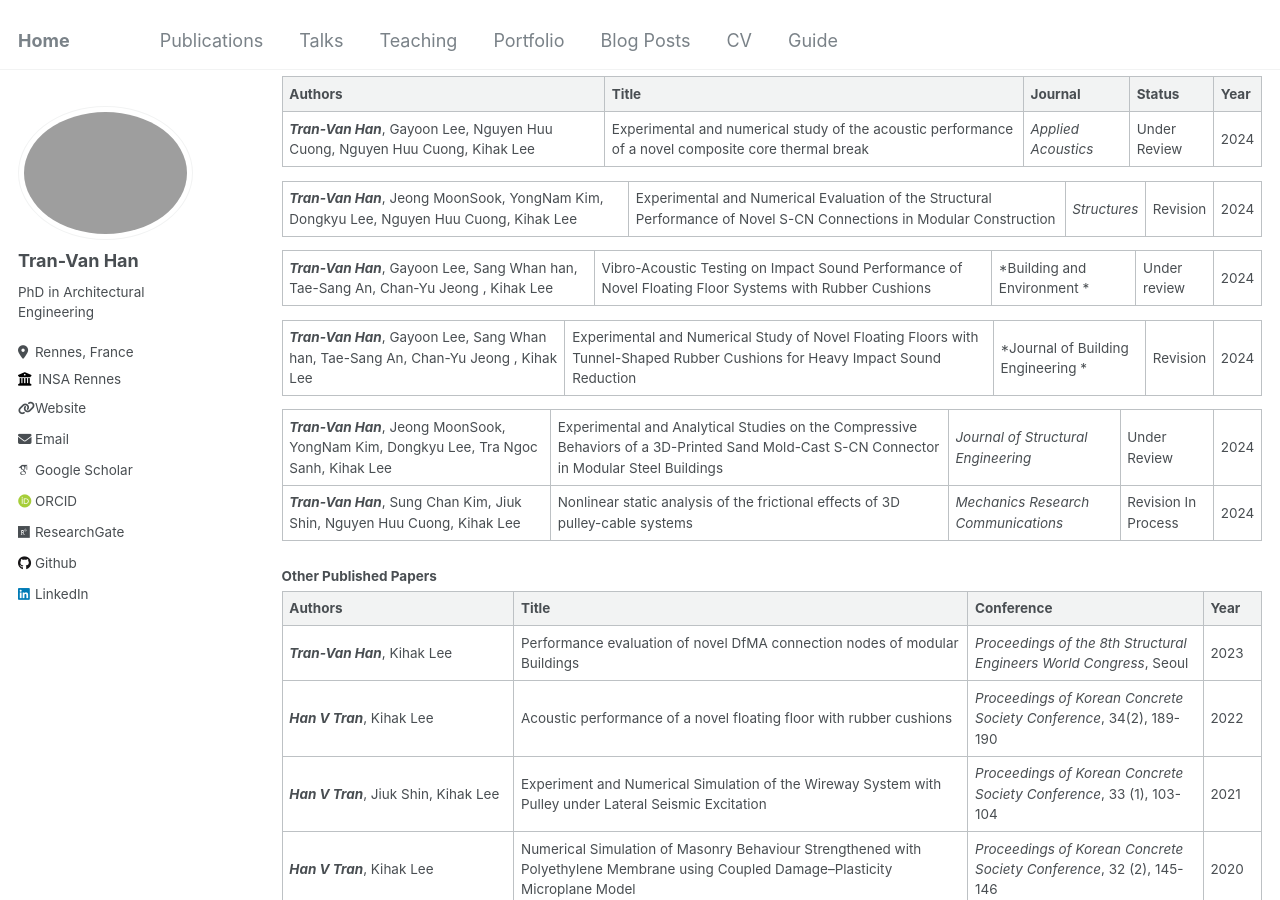
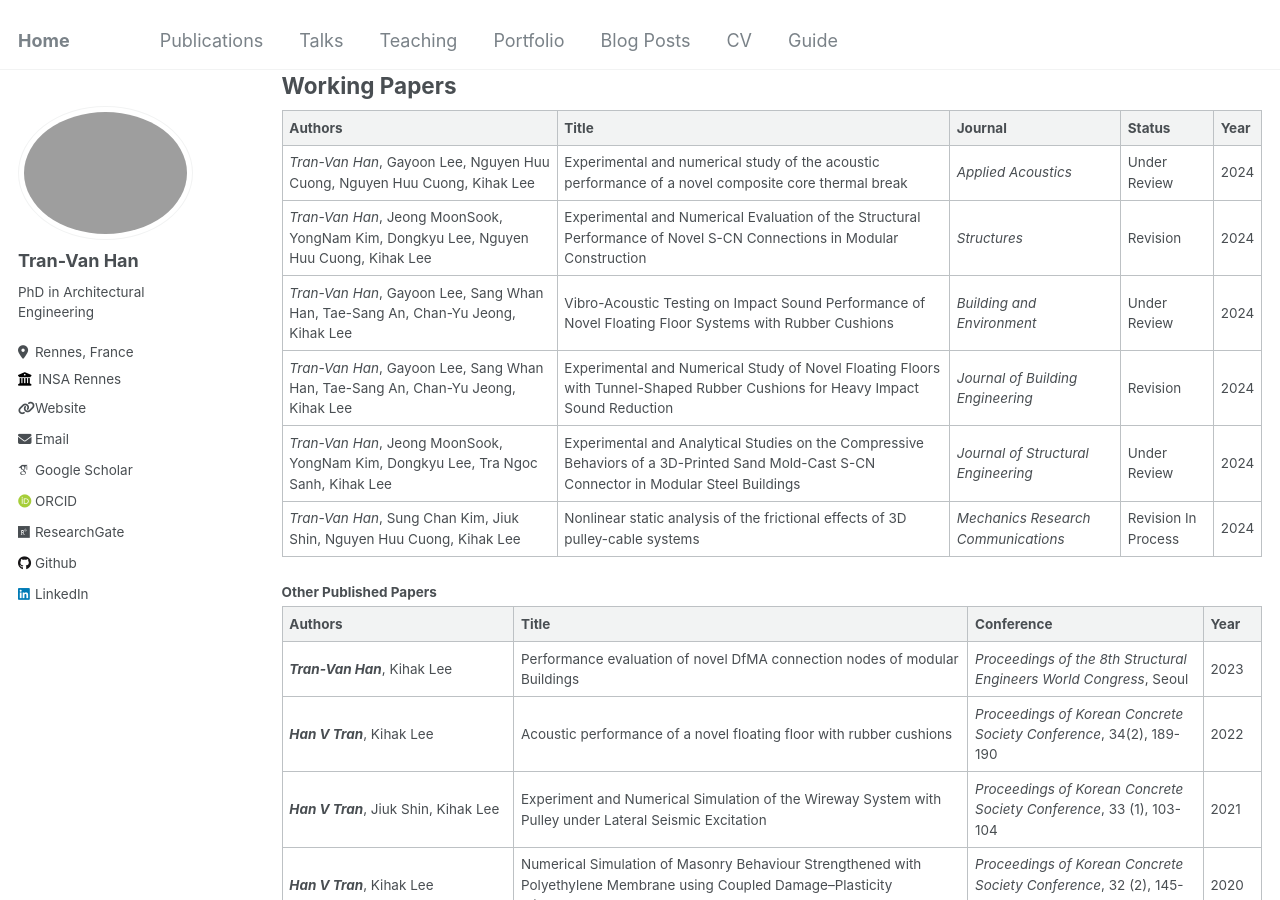
Before and after one commit to tranhan1405/tranhan1405.github.io, a Jekyll site: the page built from _pages/cv.md, in a window 1280 px wide and 900 px high, scrolled down 1625 px. Built offline with Jekyll 4.4.1, drawn with Linux system fonts in a browser that asks for light colours; some web fonts are replaced.

Commit message:
Update cv.md

```diff
--- a/_pages/cv.md
+++ b/_pages/cv.md
@@ -51,20 +51,17 @@ redirect_from:
 | **Tran-Van Han**, Sung Chan Kim, Jiuk Shin, Kihak Lee | Shaking table testing of an innovative wireway vibration attenuation system | *Journal of Constructional Steel Research*|, 197, 10747 | 2022 |
 
 
-#### Working Papers
+## Working Papers
 
-| Authors | Title | Journal | Status | Year |
-|---------|-------|---------|--------|------|
-| **_Tran-Van Han_**, Gayoon Lee, Nguyen Huu Cuong, Nguyen Huu Cuong, Kihak Lee | Experimental and numerical study of the acoustic performance of a novel composite core thermal break | *Applied Acoustics* | Under Review | 2024 |
+| Authors                                                                                         | Title                                                                                                               | Journal                               | Status                | Year |
+|-------------------------------------------------------------------------------------------------|---------------------------------------------------------------------------------------------------------------------|---------------------------------------|-----------------------|------|
+| *Tran-Van Han*, Gayoon Lee, Nguyen Huu Cuong, Nguyen Huu Cuong, Kihak Lee                       | Experimental and numerical study of the acoustic performance of a novel composite core thermal break                | *Applied Acoustics*                   | Under Review          | 2024 |
+| *Tran-Van Han*, Jeong MoonSook, YongNam Kim, Dongkyu Lee, Nguyen Huu Cuong, Kihak Lee           | Experimental and Numerical Evaluation of the Structural Performance of Novel S-CN Connections in Modular Construction | *Structures*                           | Revision              | 2024 |
+| *Tran-Van Han*, Gayoon Lee, Sang Whan Han, Tae-Sang An, Chan-Yu Jeong, Kihak Lee                | Vibro-Acoustic Testing on Impact Sound Performance of Novel Floating Floor Systems with Rubber Cushions             | *Building and Environment*            | Under Review          | 2024 |
+| *Tran-Van Han*, Gayoon Lee, Sang Whan Han, Tae-Sang An, Chan-Yu Jeong, Kihak Lee                | Experimental and Numerical Study of Novel Floating Floors with Tunnel-Shaped Rubber Cushions for Heavy Impact Sound Reduction | *Journal of Building Engineering* | Revision              | 2024 |
+| *Tran-Van Han*, Jeong MoonSook, YongNam Kim, Dongkyu Lee, Tra Ngoc Sanh, Kihak Lee              | Experimental and Analytical Studies on the Compressive Behaviors of a 3D-Printed Sand Mold-Cast S-CN Connector in Modular Steel Buildings | *Journal of Structural Engineering* | Under Review          | 2024 |
+| *Tran-Van Han*, Sung Chan Kim, Jiuk Shin, Nguyen Huu Cuong, Kihak Lee                           | Nonlinear static analysis of the frictional effects of 3D pulley-cable systems                                     | *Mechanics Research Communications*   | Revision In Process   | 2024 |
 
-| **_Tran-Van Han_**, Jeong MoonSook, YongNam Kim, Dongkyu Lee, Nguyen Huu Cuong, Kihak Lee | Experimental and Numerical Evaluation of the Structural Performance of Novel S-CN Connections in Modular Construction | *Structures* | Revision | 2024 |
-
-| **_Tran-Van Han_**, Gayoon Lee, Sang Whan han, Tae-Sang An, Chan-Yu Jeong , Kihak Lee | Vibro-Acoustic Testing on Impact Sound Performance of Novel Floating Floor Systems with Rubber Cushions  | *Building and Environment * | Under review | 2024 |
-
-| **_Tran-Van Han_**, Gayoon Lee, Sang Whan han, Tae-Sang An, Chan-Yu Jeong , Kihak Lee | Experimental and Numerical Study of Novel Floating Floors with Tunnel-Shaped Rubber Cushions for Heavy Impact Sound Reduction | *Journal of Building Engineering * | Revision | 2024 |
-
-| **_Tran-Van Han_**, Jeong MoonSook, YongNam Kim, Dongkyu Lee, Tra Ngoc Sanh, Kihak Lee | Experimental and Analytical Studies on the Compressive Behaviors of a 3D-Printed Sand Mold-Cast S-CN Connector in Modular Steel Buildings | *Journal of Structural Engineering* | Under Review | 2024 |
-| **_Tran-Van Han_**, Sung Chan Kim, Jiuk Shin, Nguyen Huu Cuong, Kihak Lee | Nonlinear static analysis of the frictional effects of 3D pulley-cable systems | *Mechanics Research Communications* | Revision In Process | 2024 |
 
 #### Other Published Papers
 
```
